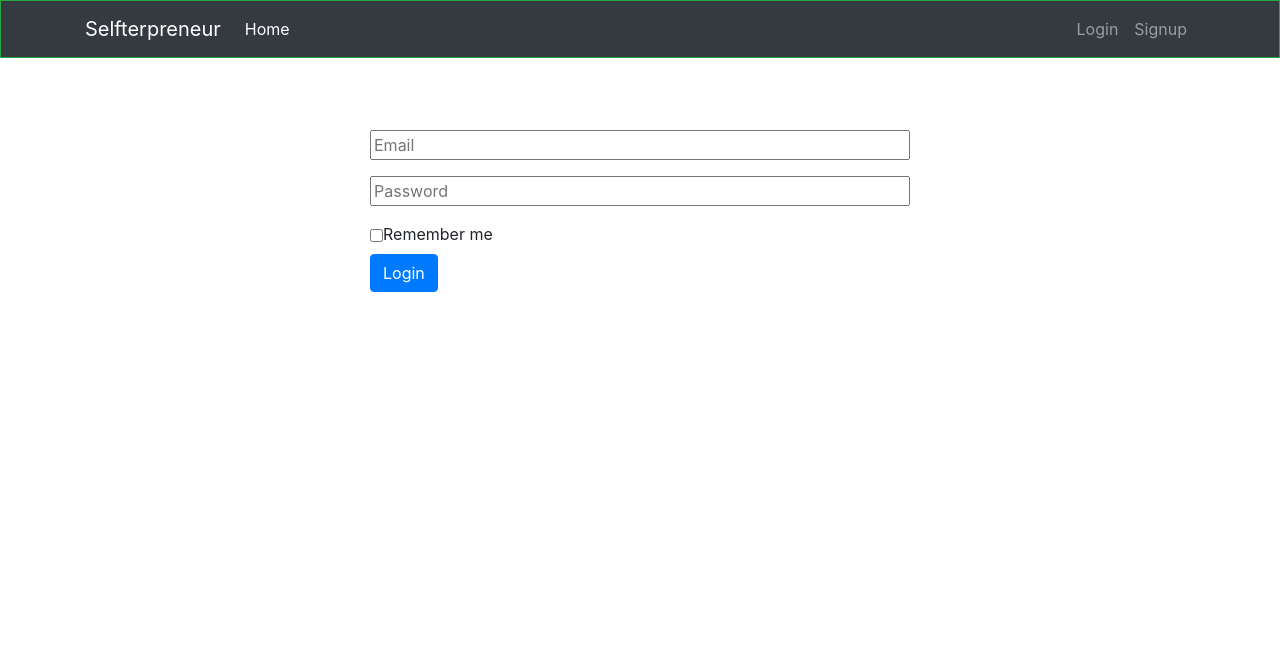
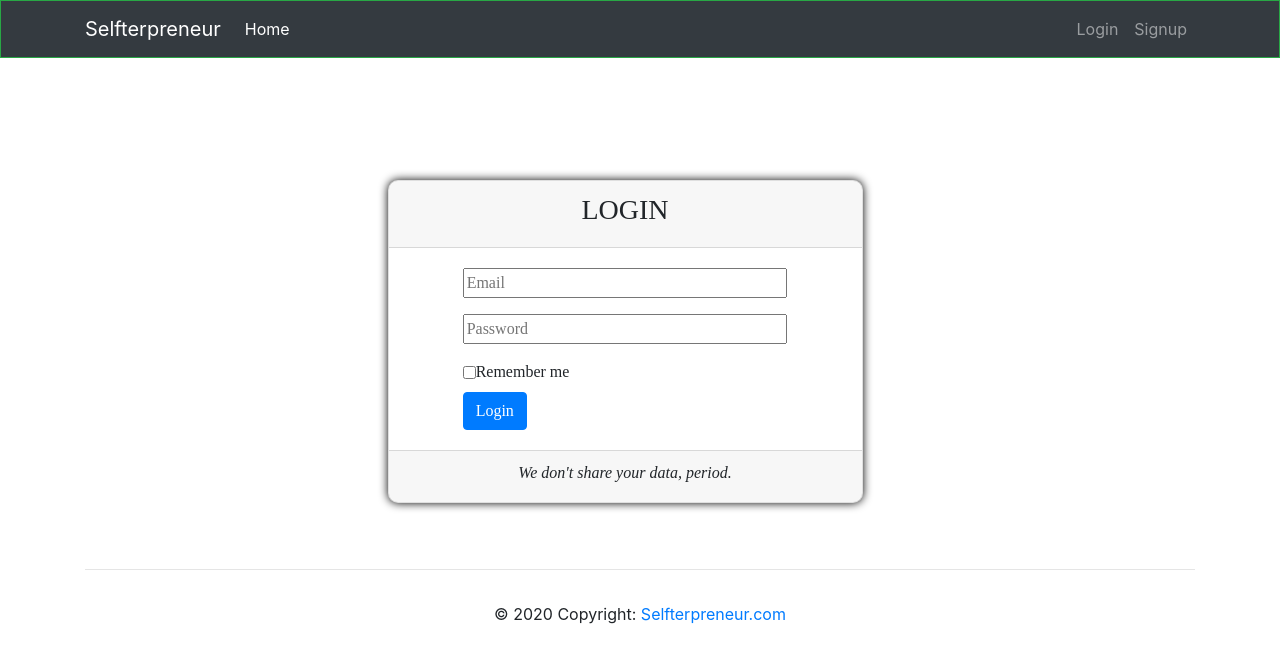
Before and after one commit to olugbengaakindele/selfterpreneur, a Flask app: page /signin in a window 1280 px wide. Shown: the top 663 px of the page. Run offline with Flask 2, Linux system fonts and the light colour scheme; some libraries are stand-ins or nearby versions.

Commit message:
login page done

```diff
--- a/app/auth/models.py
+++ b/app/auth/models.py
@@ -1,8 +1,9 @@
 from app import db
 from flask_sqlalchemy import SQLAlchemy
 from app import bcrypt
+from app import login_manager
 from flask_login import UserMixin
-from app import login_manager
+
 from datetime import datetime
 
 class Users(UserMixin, db.Model):
--- a/app/auth/routes.py
+++ b/app/auth/routes.py
@@ -84,11 +84,11 @@ def signin():
         password = form.password.data
 
         # check if email exist
-        email_exist = Users.query.filter_by(user_email=user_email).first()
-        if email_exist:
+        user = Users.query.filter_by(user_email=user_email).first()
+        if user:
             # check if pasword match email
-            if bcrypt.check_password_hash(email_exist.user_password, password):
-                login_user(email_exist, form.remember_me.data)
+            if bcrypt.check_password_hash(user.user_password, password):
+                login_user(user, form.remember_me.data)
                 return redirect(url_for('me.myprofile', myemail_id = user_email ))
 
     return render_template('signin.html', form=form)
--- a/app/auth/templates/layout.html
+++ b/app/auth/templates/layout.html
@@ -12,7 +12,12 @@
     <link rel="stylesheet" href="https://stackpath.bootstrapcdn.com/bootstrap/4.4.1/css/bootstrap.min.css"
         integrity="sha384-Vkoo8x4CGsO3+Hhxv8T/Q5PaXtkKtu6ug5TOeNV6gBiFeWPGFN9MuhOf23Q9Ifjh" crossorigin="anonymous">
 
-
+    <link href="{{ url_for('static' , filename='css/styles.css')}}" rel="stylesheet" />
+    <script src="https://use.fontawesome.com/releases/v5.13.0/js/all.js" crossorigin="anonymous"></script>
+    <!-- Google fonts-->
+    <link href="https://fonts.googleapis.com/css?family=Montserrat:400,700" rel="stylesheet" type="text/css" />
+    <link href="https://fonts.googleapis.com/css?family=Lato:400,700,400italic,700italic" rel="stylesheet"
+        type="text/css" />
     {% if title %}
     <title>{{ title }}</title>
     {% else %}
@@ -41,7 +46,8 @@
                     {% if current_user.is_authenticated %}
 
                     <li class="nav-item">
-                        <a class="nav-link" href="{{ url_for('me.myprofile', myemail_id =current_user.user_email ) }}">MyPage</a>
+                        <a class="nav-link"
+                            href="{{ url_for('me.myprofile', myemail_id =current_user.user_email ) }}">MyPage</a>
                     </li>
                     {% endif %}
 
@@ -56,8 +62,8 @@
                     <li class="nav-item">
                         <a class="nav-link" href="{{ url_for('auth.signout') }}">Logout</a>
                     </li>
-                <li class="nav-item">
-                    <a class="nav-link" href="{{ url_for('auth.delete_email') }}">delete email</a>
+                    <li>
+                        <a class="nav-link" href=""><i class="fa fa-envelope" aria-hidden="true"></i></a>
                     </li>
 
                     {% else %}
@@ -111,7 +117,27 @@
 
 
     {% endblock page_body %}
+    <!-- Footer -->
+    <footer class="page-footer font-small">
+        <div class="container">
+            <div class="row justify-content-center login-footer-row-1">
 
+            </div>
+            <div class="row justify-content-center login-footer-row-2">
+                <!-- Copyright -->
+                <div class="footer-copyright text-center py-3">© 2020 Copyright:
+                    <a href="#">Selfterpreneur.com</a>
+                </div>
+                <!-- Copyright -->
+            </div>
+
+
+    </div>
+    </footer>
+
+
+
+    <!-- Footer -->
     <!-- Optional JavaScript -->
     <!-- jQuery first, then Popper.js, then Bootstrap JS -->
     <script src="https://code.jquery.com/jquery-3.4.1.slim.min.js"
@@ -124,4 +150,5 @@
         integrity="sha384-wfSDF2E50Y2D1uUdj0O3uMBJnjuUD4Ih7YwaYd1iqfktj0Uod8GCExl3Og8ifwB6"
         crossorigin="anonymous"></script>
 </body>
+
 </html>
--- a/app/auth/templates/signin.html
+++ b/app/auth/templates/signin.html
@@ -3,11 +3,14 @@
 <!-- Insert Registration Form -->
 {{ super() }}
 <div class="container">
-    <div class="row">
-        <div class="col-sm-3 col-lg-3"></div>
-        <div class="col-sm-6 col-lg-6">
-
-            <form class="mt-50 " method="POST" action="/signin">
+    <div class="row justify-content-center" id ="login_row_1">
+        <div class="col-12 col-sm-6 col-md-6">
+            <div class="card bg-transparent" id="login_card">
+                <div class="card-header">
+                    <h3 class="h3 text-center mx-auto">LOGIN</h6>
+                </div>
+                <div class="card-body">
+                    <form class="mt-50 w-75 mx-auto" method="POST" action="/signin">
                         {{ form.hidden_tag() }}
                         <span class="error">
                             {% if form.password.errors %}
@@ -24,15 +27,28 @@
                             {{ form.password(placeholder ='Password',class ='w-100') }}
                         </div>
                         <div>
-                    <span> {{ form.remember_me(class ='btn btn-primary') }}</span>{{ form.remember_me.label }}
+                            <span>
+                                {{ form.remember_me(class ='btn btn-primary') }}</span>{{ form.remember_me.label }}
                         </div>
                         <div>
                             {{ form.submit(class ='btn btn-primary') }}
                         </div>
                     </form>
                 </div>
-        <div class="col-sm-3 col-lg-3"></div>
+                <div class="card-footer">
+                    <div class="container">
+                        <h6 class="h6 text-center font-italic">We don't share your data, period.</h6>
                     </div>
 
                 </div>
+            </div>
+        </div>
+    </div>
+    <hr>
+    <div class="row" id="login-row-2">
+
+    </div>
+</div>
+
+
 {% endblock page_body %}
--- a/app/me/models.py
+++ b/app/me/models.py
@@ -15,6 +15,8 @@ class Personal_Info(db.Model):
     user_work_phone = db.Column(db.String(100))
     user_city = db.Column(db.String(100), nullable=False)
     user_province =  db.Column(db.String(100), nullable=False)
+
+
 
     def __init__(self, user_name,user_email, user_mobile_phone, user_work_phone, user_city, user_province):
         self.user_name = user_name
--- a/app/static/css/styles.css
+++ b/app/static/css/styles.css
@@ -0,0 +1,24 @@
+
+
+/* login page */
+
+#login_card {
+    box-shadow: 0px 0px 10px 0px #000;
+    border-radius:10px;
+}
+#login_row_1{
+    padding: 50px;
+    background-repeat: no-repeat;
+    background-size: cover;
+    font-family: san-seriff;
+    max-height: 100%;
+    max-width:100%;
+
+}
+#login-footer-row-2{
+    padding: 50px;
+    font-family: san-seriff;
+    max-height: 100%;
+    max-width:100%;
+
+}
```
Also changed, not shown: app/me/templates/mypage.html (+4 -4 lines), app/site.db, app/static/assests/login.jpg (added), app/static/profile_pictures/default.jpg (added). Lines whose indentation alone changed are shown as unchanged.
